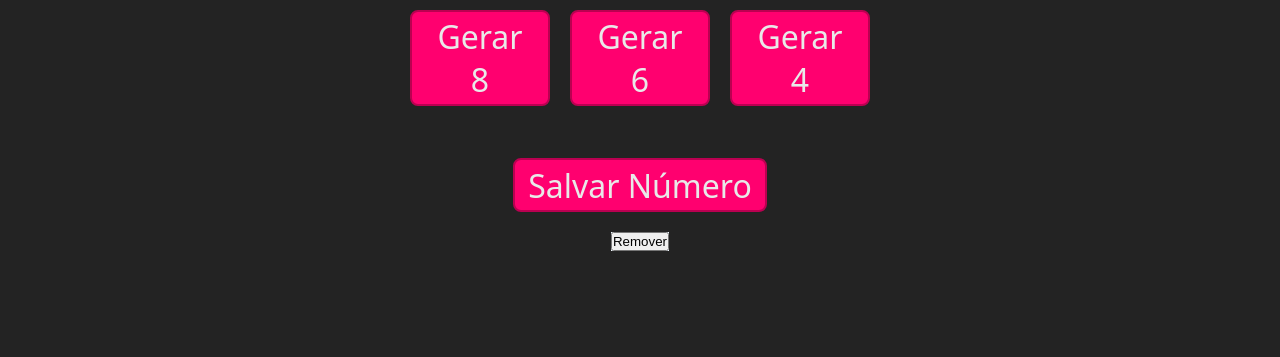
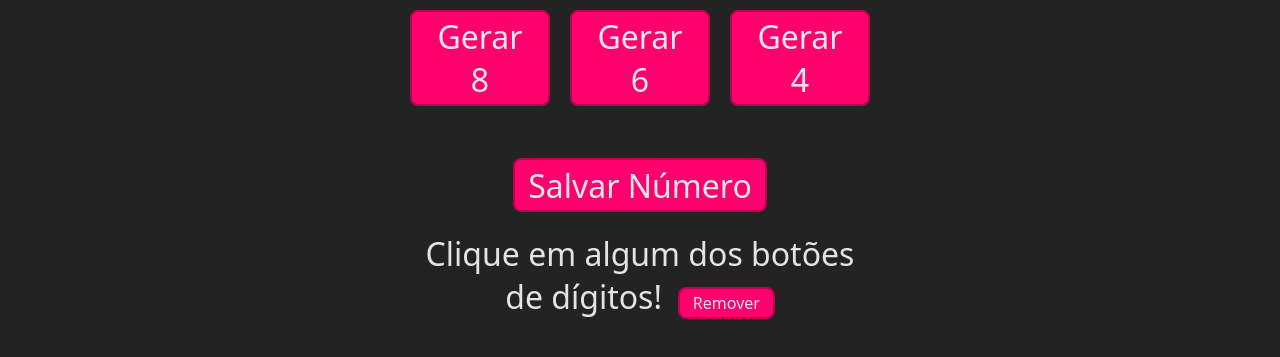
Before and after one commit to Hirows/sixdig, a plain HTML site: page index.html in a window 1280 px wide. Both pictures are taken after a click on the button "Salvar Número". Shown: the part 293-650 px from the top of the page. Drawn offline with nearby package versions, Linux system fonts and the light colour scheme.

Commit message:
Final commit?

```diff
--- a/css/style.css
+++ b/css/style.css
@@ -72,8 +72,27 @@ h1 {
 }
 
 .numsalvos{
-  background-color: aliceblue;
+  background-color: rgb(35, 35, 35);
+  color: rgb(228, 228, 228);
+  transition: 1s;
   grid-column: 1 / -1;
+    font-family: system-ui, -apple-system, BlinkMacSystemFont, "Segoe UI", Roboto,
+    Oxygen, Ubuntu, Cantarell, "Open Sans", "Helvetica Neue", sans-serif;
+  font-size: 2rem;
+  list-style: none;
+}
+
+.numsalvos button{
+  text-decoration: none;
+  background-color: rgb(255, 0, 111);
+  color: rgb(233, 233, 233);
+  font-size: 1rem;
+  font-family: system-ui, -apple-system, BlinkMacSystemFont, "Segoe UI", Roboto,
+    Oxygen, Ubuntu, Cantarell, "Open Sans", "Helvetica Neue", sans-serif;
+  padding: 0.2rem 0.8rem;
+  border-radius: 0.5rem;
+  border: 2px solid rgb(187, 0, 81);
+  margin-left: 1rem;
 }
 
 /* ------Span rosa------*/
--- a/index.html
+++ b/index.html
@@ -28,12 +28,11 @@
             <button onclick="reload(6)" id="botao" class="refresh">Gerar 6</button>
             <button onclick="reload(4)" id="botao" class="refresh">Gerar 4</button>
             <button id="salvarnum" class="refresh salvar">Salvar Número</button>
-            <ul id="salvos" class="numsalvos"></ul>
+            <ul id="salvos" class="numsalvos escuro tema"></ul>
         </div>
 
     </div>
 
     <script src="js/script.js"></script>
 </body>
-
 </html>
--- a/js/script.js
+++ b/js/script.js
@@ -1,8 +1,8 @@
 function reload(numDigits) {
-  const min = Math.pow(10, numDigits - 1); // Calcula o mínimo (por exemplo, 1000 para 4 dígitos)
-  const max = Math.pow(10, numDigits) - 1; // Calcula o máximo (por exemplo, 9999 para 4 dígitos)
-  const codigo = Math.floor(min + Math.random() * (max - min + 1)); // Gera o número aleatório dentro do intervalo calculado
-  $("#conta").text(codigo); // Atualiza o elemento HTML com o novo código
+  const min = Math.pow(10, numDigits - 1);
+  const max = Math.pow(10, numDigits) - 1;
+  const codigo = Math.floor(min + Math.random() * (max - min + 1));
+  $("#conta").text(codigo);
 }
 
 function changebtn() {
@@ -13,36 +13,25 @@ function changebtn() {
   }
 }
 
-$(document).ready(function () {
+ $(document).ready(function () {
   $("#btn").click(function () {
     $(".tema").toggleClass("claro escuro");
   });
 });
 
-$(document).ready(function() {
-    // Quando o botão "Adicionar" é clicado
+ $(document).ready(function() {
     $('#salvarnum').click(function() {
-        var salvarnovonum = $('#conta').val();
+        var numeroSalvo = $('#conta').text();
 
-            // Criar um novo elemento li com a nova tarefa
-            var novonum = $('<p>').text(salvarnovonum);
+        if(numeroSalvo.trim() !== '') {
+            var novoItem = $('<li>').text(numeroSalvo);
+            var removerButton = $('<button>').text('Remover').addClass('remover');
+            novoItem.append(removerButton);
+            $('#salvos').append(novoItem);
+        }
+    });
 
-            // Adicionar botões para marcar como concluído e remover
-            var removerButton = $('<button>').text('Remover');
-
-            // Adicionar classes CSS aos botões
-            removerButton.addClass('remover');
-
-            // Anexar os botões ao elemento li
-            novonum.append(removerButton);
-
-            // Anexar o elemento li à lista
-            $('#salvos').append(novonum);
-
-    });
-    // Quando um botão "Remover" é clicado
     $('#salvos').on('click', '.remover', function() {
-        var tarefa = $(this).parent();
-        tarefa.remove();
+        $(this).parent().remove();
     });
 });
```
